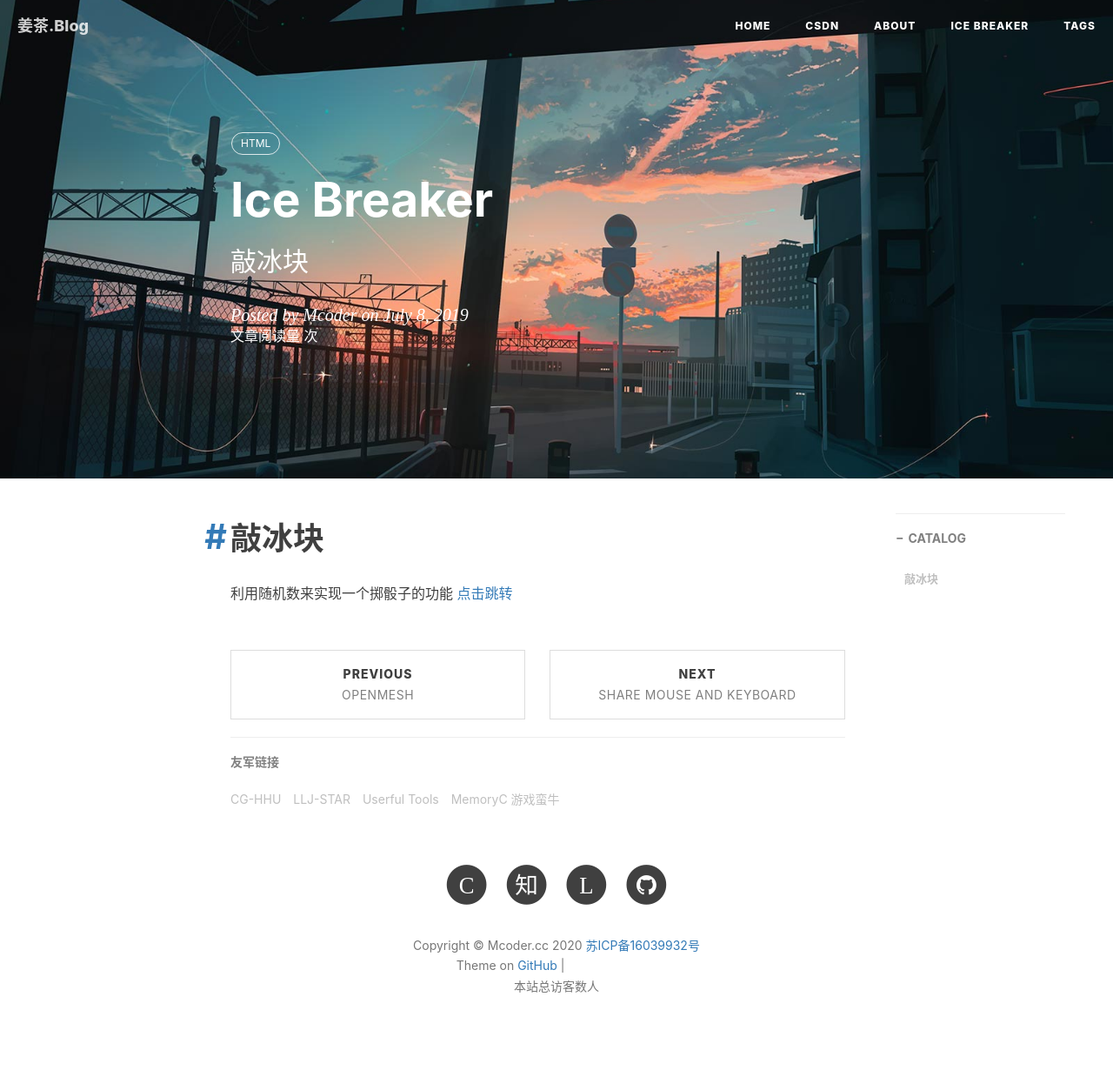
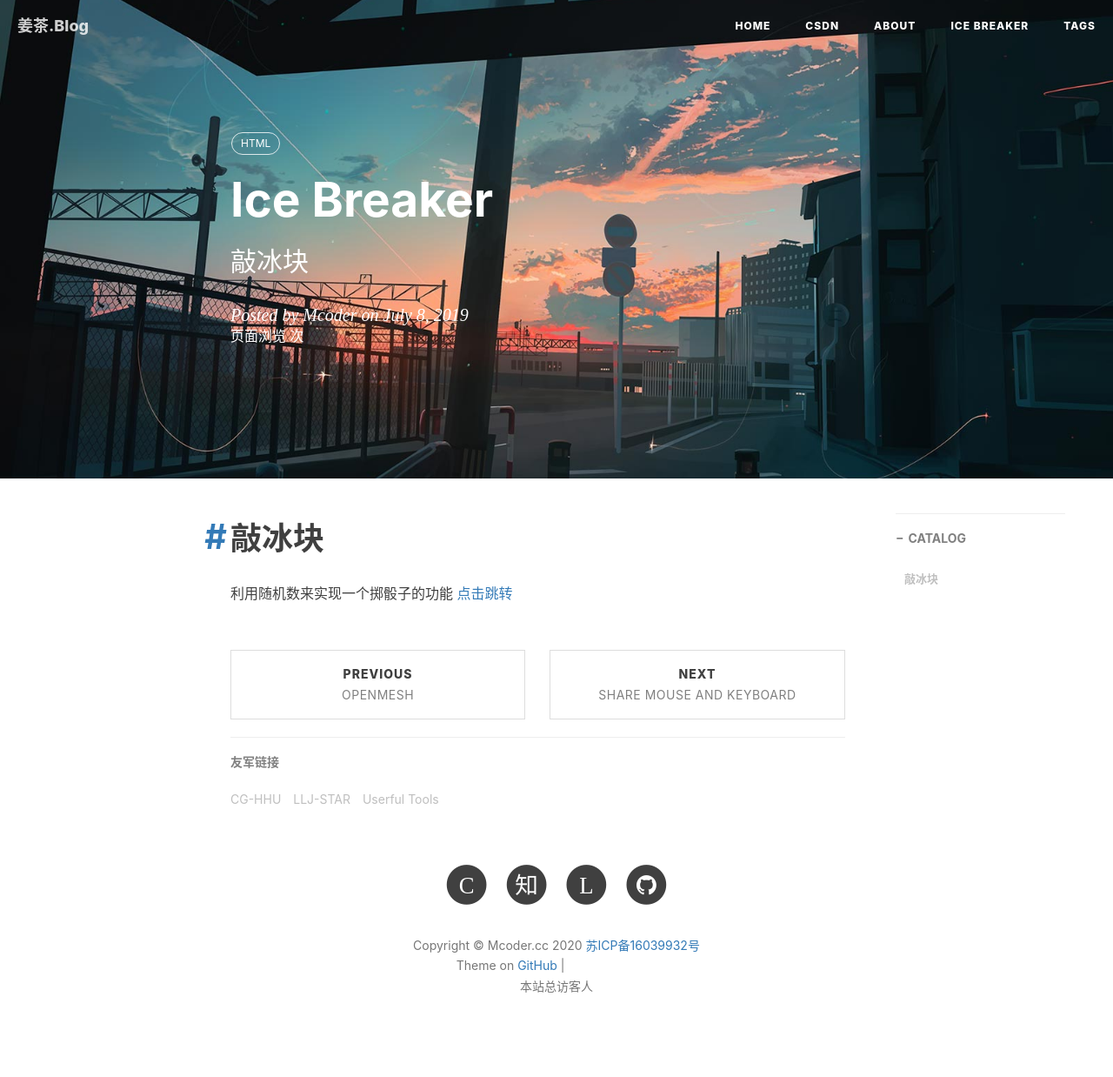
Before and after one commit to mcoder2014/mcoder2014.github.io, a Jekyll site: the page built from _posts/2019-7-8-icebreaker.md, in a window 1280 px wide. Shown: the whole page at 87% size. Built offline with Jekyll 4.4.1, drawn with Linux system fonts in a browser that asks for light colours; nearby versions of some CDN libraries; comment, search, counter and statistics services are not loaded; grey boxes are pictures that could not be loaded.

```diff
--- a/_config.yml
+++ b/_config.yml
@@ -51,10 +51,6 @@ kramdown:
   input: GFM    # use Github Flavored Markdown !important
 
 # 站点访问量统计
-# Analytics settings
-# Baidu Analytics
-ba_track_id: 23c9c7470baf51801b58cc4e1d35cab7
-
 # Google Analytics
 ga_track_id: 'UA-110491207-1'            # Format: UA-xxxxxx-xx
 ga_domain: auto
@@ -80,10 +76,6 @@ friends: [
     {
         title: "Userful Tools",
         href: "http://notes.cghhu.cn/"
-    },
-    {
-        title: "MemoryC 游戏蛮牛",
-        href: "http://www.manew.com/home.php?mod=space&uid=175038&do=thread&view=me&from=space"
     }]
 
 theme: jekyll-theme-minimal
--- a/_includes/footer.html
+++ b/_includes/footer.html
@@ -125,7 +125,7 @@
                         frameborder="0" scrolling="0" width="100px" height="20px"
                         src="https://ghbtns.com/github-btn.html?user={{ site.github_username }}&repo={{ site.github_username }}.github.io&type=star&count=true" >
                     </iframe><br>
-                    <span id="busuanzi_container_site_pv">本站总访客数<span id="busuanzi_value_site_uv"></span>人</span>
+                    <span id="busuanzi_container_site_pv">本站总访客<span id="busuanzi_value_site_uv"></span>人</span>
                 </p>
             </div>
         </div>
@@ -243,7 +225,6 @@
 })();
 </script>
 <!-- 自动向百度推送页面 -->
-
 
 <!-- Side Catalog -->
 {% if page.catalog %}
--- a/_includes/head.html
+++ b/_includes/head.html
@@ -19,7 +19,7 @@
     <link rel="shortcut icon" href="{{ site.baseurl }}/img/favicon.ico">
 
     <!-- Safari Webpage Icon    by-BY -->
-    <link rel="apple-touch-icon" href="{{ site.baseurl }}/img/apple-touch-icon.png">
+    <link rel="apple-touch-icon" href="{{ site.baseurl }}/img/favicon.ico">
 
     <!-- Canonical URL -->
     <link rel="canonical" href="{{ page.url | replace:'index.html','' | prepend: site.baseurl | prepend: site.url }}">
--- a/_layouts/post.html
+++ b/_layouts/post.html
@@ -37,7 +37,7 @@ layout: default
                     <h2 class="subheading">{{ page.subtitle }}</h2>
                     {% comment %} endif {% endcomment %}
                     <span class="meta">Posted by {% if page.author %}{{ page.author }}{% else %}{{ site.title }}{% endif %} on {{ page.date | date: "%B %-d, %Y" }}</span>
-                    <span id="busuanzi_container_page_pv"> 文章阅读量<span id="busuanzi_value_page_pv"></span> 次</span>
+                    <span id="busuanzi_container_page_pv"> 页面浏览<span id="busuanzi_value_page_pv"></span> 次</span>
 
 
                 </div>
```
Also changed, not shown: other parts of _includes/footer.html (+0 -18 lines), other parts of _includes/head.html (+9 -2 lines).
